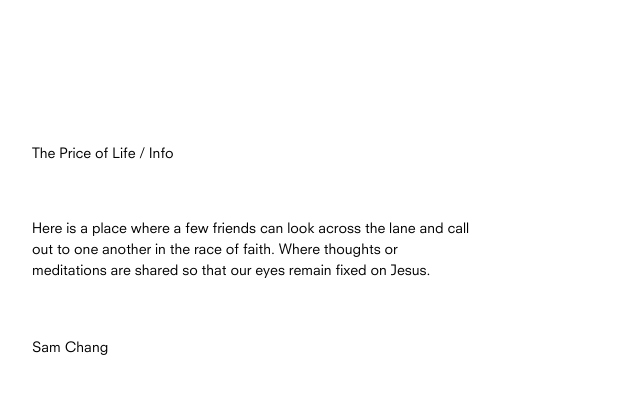
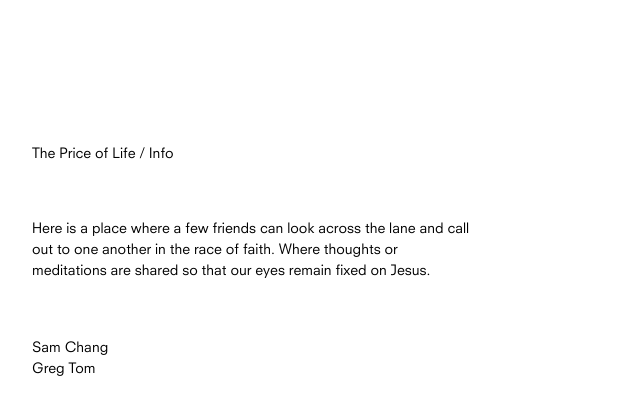
Before and after one commit to skrapkam/price-of-life, a Gatsby site: page /info in a window 1280 px wide. Shown: the full height of the page, 288-928 px from the left. Built offline with nearby package versions, Linux system fonts and the light colour scheme; Gatsby itself is replaced by a stand-in of ours.

Commit message:
Added Greg

```diff
--- a/src/pages/info.js
+++ b/src/pages/info.js
@@ -25,6 +25,7 @@ export default class Info extends Component {
         </TextBlock>
         <TextBlock>
             <li>Sam Chang</li>
+            <li>Greg Tom</li>
         </TextBlock>
       </Wrapper>
     )
```
